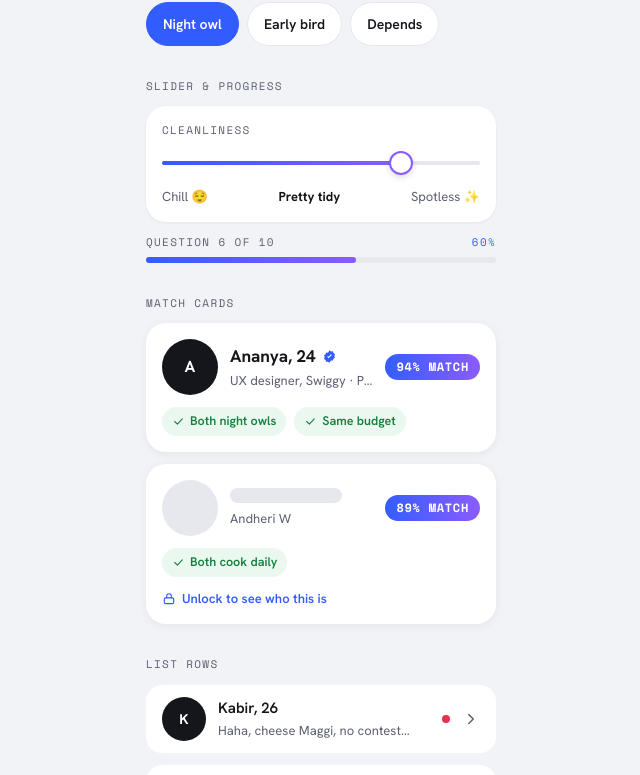
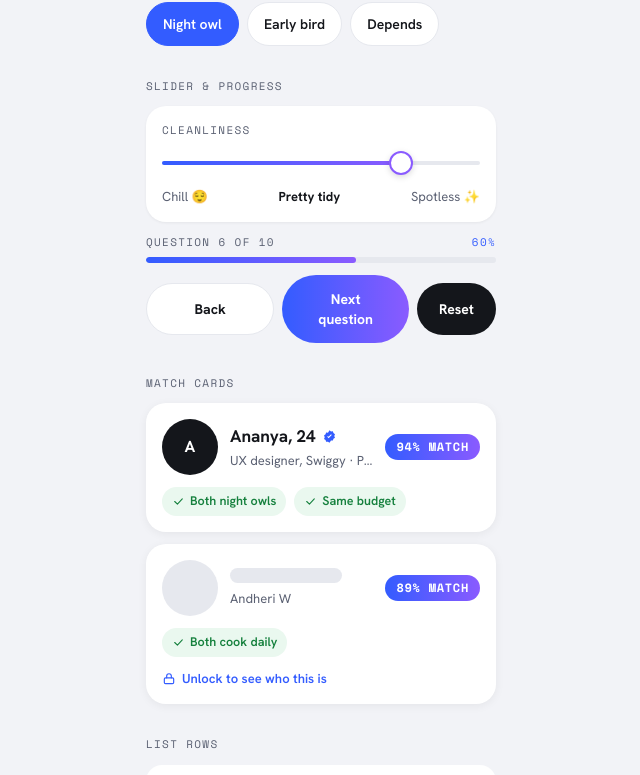
Before and after one commit to venn-org/delta, a Next.js app: page /kit in a window 1280 px wide. Shown: the part 827-1602 px from the top of the page, without its empty margins (319-959 px from the left). Built offline with nearby package versions, Linux system fonts and the light colour scheme.

Commit message:
feat: add step navigation and progress animation to onboarding flow

```diff
--- a/app/kit/page.tsx
+++ b/app/kit/page.tsx
@@ -73,6 +73,7 @@ function Section({
 export default function KitPage() {
   const [sleep, setSleep] = useState<string | null>("night_owl");
   const [clean, setClean] = useState(4);
+  const [step, setStep] = useState(6);
   const [sheetOpen, setSheetOpen] = useState(false);
   const [sent, setSent] = useState<string[]>([]);
 
@@ -144,7 +145,32 @@ export default function KitPage() {
           endLabels={["Chill 😌", "Spotless ✨"]}
           valueLabel={CLEAN_LABELS[clean - 1]}
         />
-        <ProgressBar current={6} total={10} />
+
+        <ProgressBar current={step} total={10} />
+        <div className="flex items-center gap-2">
+          <Button
+            variant="ghost"
+            className="min-h-11 flex-1 px-4 text-sm"
+            onClick={() => setStep((s) => Math.max(1, s - 1))}
+            disabled={step === 1}
+          >
+            Back
+          </Button>
+          <Button
+            className="min-h-11 flex-1 px-4 text-sm"
+            onClick={() => setStep((s) => Math.min(10, s + 1))}
+            disabled={step === 10}
+          >
+            Next question
+          </Button>
+          <Button
+            variant="ink"
+            className="min-h-11 px-4 text-sm"
+            onClick={() => setStep(1)}
+          >
+            Reset
+          </Button>
+        </div>
       </Section>
 
       <Section title="Match cards">
--- a/components/ProgressBar.tsx
+++ b/components/ProgressBar.tsx
@@ -1,8 +1,26 @@
+"use client";
+
+import { useEffect, useRef, useState } from "react";
 import { cn } from "@/lib/cn";
 
+const DURATION = 650;
+
+function prefersReducedMotion() {
+  return (
+    typeof window !== "undefined" &&
+    window.matchMedia?.("(prefers-reduced-motion: reduce)").matches
+  );
+}
+
 /**
- * Onboarding progress. Shows "Question 6 of 10" and a gradient fill that grows
- * from the left over 0.9s.
+ * Onboarding progress.
+ *
+ * The fill TRANSITIONS between questions rather than re-running a mount
+ * keyframe, so advancing from 50% to 60% animates the 10% rather than
+ * replaying the whole bar. The first paint still grows from zero.
+ *
+ * The percentage counts up alongside the fill — a number that snaps while the
+ * bar glides is the thing that makes an otherwise smooth bar look broken.
  */
 export function ProgressBar({
   current,
@@ -15,14 +33,60 @@ export function ProgressBar({
 }) {
   const percent = Math.round((current / total) * 100);
 
+  // Starts at 0 so the first render animates in.
+  const [width, setWidth] = useState(0);
+  const [display, setDisplay] = useState(0);
+  const fromRef = useRef(0);
+  const frameRef = useRef<number | undefined>(undefined);
+
+  useEffect(() => {
+    if (prefersReducedMotion()) {
+      // Deferred a frame rather than set inline: a synchronous setState in an
+      // effect body cascades an extra render, and there is nothing to animate
+      // here anyway.
+      const jump = requestAnimationFrame(() => {
+        setWidth(percent);
+        setDisplay(percent);
+        fromRef.current = percent;
+      });
+      return () => cancelAnimationFrame(jump);
+    }
+
+    // One frame later, so the browser has a start value to transition from.
+    const raf = requestAnimationFrame(() => setWidth(percent));
+
+    const from = fromRef.current;
+    const start = performance.now();
+
+    const tick = (now: number) => {
+      const t = Math.min(1, (now - start) / DURATION);
+      // Matches the cubic-bezier(.2,.8,.2,1) feel of the bar itself.
+      const eased = 1 - Math.pow(1 - t, 3);
+      setDisplay(Math.round(from + (percent - from) * eased));
+      if (t < 1) {
+        frameRef.current = requestAnimationFrame(tick);
+      } else {
+        fromRef.current = percent;
+      }
+    };
+    frameRef.current = requestAnimationFrame(tick);
+
+    return () => {
+      cancelAnimationFrame(raf);
+      if (frameRef.current) cancelAnimationFrame(frameRef.current);
+      fromRef.current = percent;
+    };
+  }, [percent]);
+
   return (
     <div className={cn("flex flex-col gap-1.5", className)}>
       <div className="flex justify-between">
         <span className="font-mono text-[11px] tracking-[0.12em] text-slate uppercase">
           Question {current} of {total}
         </span>
-        <span className="font-mono text-[11px] tracking-[0.12em] text-blue uppercase">
-          {percent}%
+        {/* tabular-nums stops the label jittering as digits change width. */}
+        <span className="font-mono text-[11px] tabular-nums tracking-[0.12em] text-blue uppercase">
+          {display}%
         </span>
       </div>
       <div
@@ -31,11 +95,11 @@ export function ProgressBar({
         aria-valuemin={0}
         aria-valuemax={100}
         aria-label="Progress to matches"
-        className="h-1.5 rounded-pill bg-mist"
+        className="h-1.5 overflow-hidden rounded-pill bg-mist"
       >
         <div
-          className="venn-grow h-1.5 rounded-pill bg-venn-gradient"
-          style={{ width: `${percent}%` }}
+          className="h-1.5 rounded-pill bg-venn-gradient transition-[width] duration-[650ms] ease-[cubic-bezier(.2,.8,.2,1)]"
+          style={{ width: `${width}%` }}
         />
       </div>
     </div>
```
